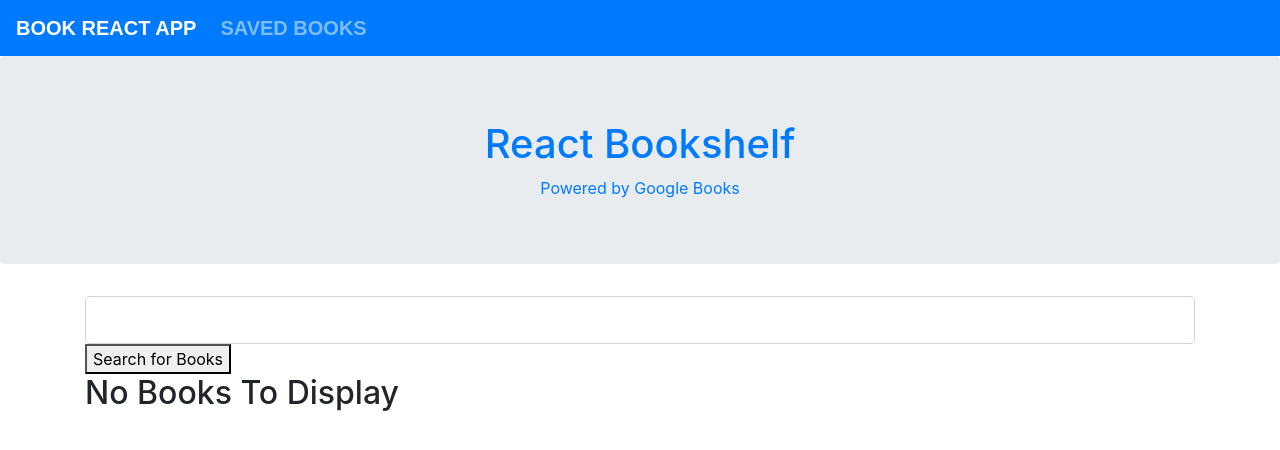
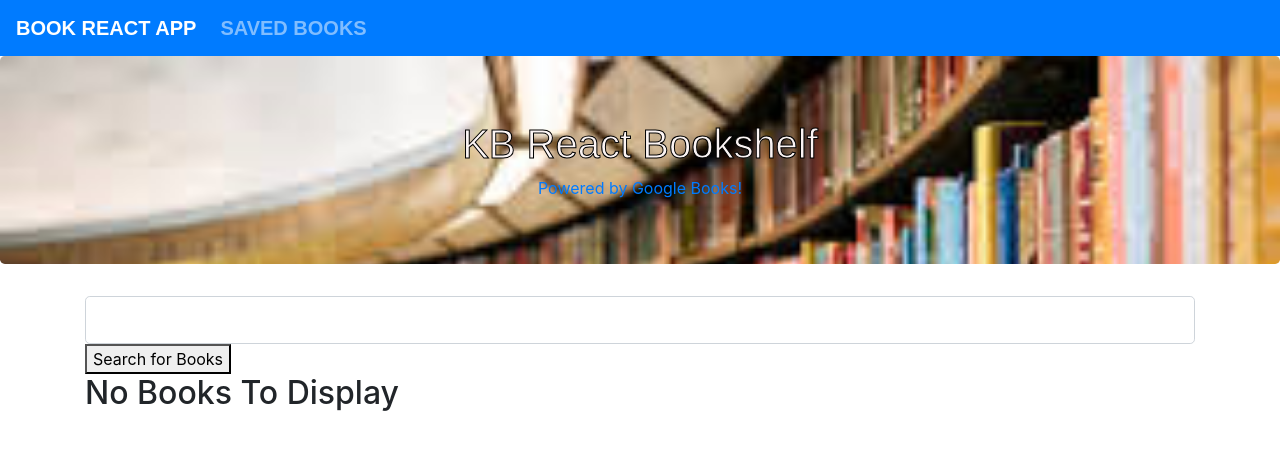
Before and after one commit to TennisSprinterkb/MERN-books, a React (Create React App) app in the folder client/: page / in a window 1280 px wide. Shown: the top 450 px of the page. Built offline with nearby package versions, Linux system fonts and the light colour scheme; a web font is replaced by a local one.

Commit message:
final update

```diff
--- a/client/src/components/AddBookBtn/index.js
+++ b/client/src/components/AddBookBtn/index.js
@@ -3,6 +3,7 @@ import Button from "../Button";
 import axios from "axios";
 import {Toast, ToastBody, ToastHeader} from "reactstrap";
 import 'bootstrap/dist/css/bootstrap.min.css';
+import "./style.css";
 
 class AddBookBtn extends React.Component{
     state = {
--- a/client/src/components/Jumbotron/index.js
+++ b/client/src/components/Jumbotron/index.js
@@ -1,15 +1,15 @@
 import React from "react";
+import "./style.css";
 
 function Jumbotron() {
   return (
     <div className="jumbotron text-center">
-      <h1><span><a id="jumboHead" href="/">React Bookshelf</a></span></h1>
+      <h1><span><a id="jumboHead" href="/">KB React Bookshelf</a></span></h1>
         <div>
           <a target="_blank" rel="noopener noreferrer" href="http://developers.google.com/books/">
-            Powered by Google Books
+            Powered by Google Books!
           </a>
         </div>
-
     </div>
   );
 }
--- /dev/null
+++ b/client/src/components/Jumbotron/style.css
@@ -0,0 +1,10 @@
+.jumbotron{
+    background-image: url("./lib.png");
+    background-size: cover;
+}
+
+#jumboHead{
+    color: rgba(252, 245, 245, 0.993);
+    font-family: sans-serif;
+    -webkit-text-stroke: 1px black;
+  }
--- a/client/src/components/RemoveBookBtn/index.js
+++ b/client/src/components/RemoveBookBtn/index.js
@@ -1,6 +1,6 @@
 import React from "react";
 import Button from "../Button";
-// import "./style.css";
+import "./style.css";
 
 function RemoveBookBtn(props) {
     return (
--- /dev/null
+++ b/client/src/components/RemoveBookBtn/style.css
@@ -0,0 +1,4 @@
+.delete-btn{
+    float: right;
+    background: red;
+}
--- a/client/src/pages/Saved/index.js
+++ b/client/src/pages/Saved/index.js
@@ -56,9 +56,8 @@ class Saved extends Component {
               <RemoveBookBtn
               onClick={() => this.deleteFromDB(book._id)}
               />
+              </div>
 
-
-              </div>
             )
           })}
           </BookList>
```
Also changed, not shown: client/src/components/AddBookBtn/style.css (added), client/src/components/Jumbotron/lib.png (added).
